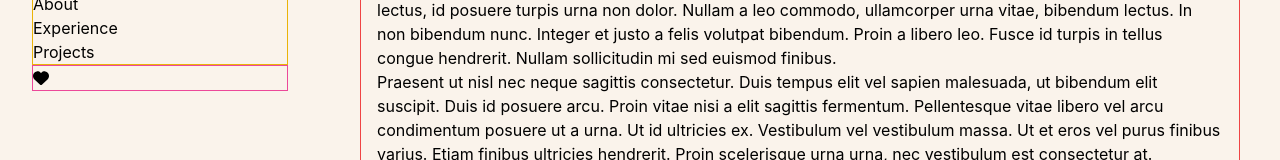
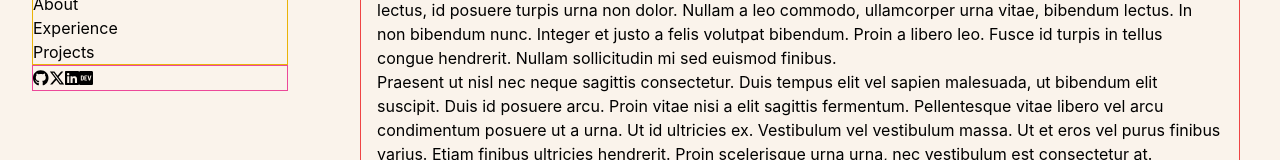
Before and after one commit to katebennert/chicken-nuggies, a React (Create React App) app: page / in a window 1280 px wide. Shown: the part 251-411 px from the top of the page. Built offline with nearby package versions, Linux system fonts and the light colour scheme.

Commit message:
Add professional icons

```diff
--- a/package.json
+++ b/package.json
@@ -3,6 +3,7 @@
   "version": "0.1.0",
   "private": true,
   "dependencies": {
+    "@fortawesome/free-brands-svg-icons": "^6.4.2",
     "@fortawesome/free-solid-svg-icons": "^6.4.2",
     "@fortawesome/react-fontawesome": "^0.2.0",
     "@testing-library/jest-dom": "^5.17.0",
--- a/src/App.js
+++ b/src/App.js
@@ -2,8 +2,7 @@ import Home from "./Home";
 import Nav from "./Nav";
 import Experience from "./Experience";
 import { FontAwesomeIcon } from '@fortawesome/react-fontawesome';
-import { faHeart } from '@fortawesome/free-solid-svg-icons';
-
+import { faDev, faGithub, faLinkedin, faXTwitter } from '@fortawesome/free-brands-svg-icons';
 
 function App() {
   return (
@@ -16,7 +15,10 @@ function App() {
           <Nav />
         </div>
         <div className="border border-pink-500"> {/* ICONS */}
-          <FontAwesomeIcon icon={faHeart} />
+          <FontAwesomeIcon icon={faGithub} />
+          <FontAwesomeIcon icon={faXTwitter} />
+          <FontAwesomeIcon icon={faLinkedin} />
+          <FontAwesomeIcon icon={faDev} />
         </div>
       </div>
       <div className="border border-red-500 flex-grow p-4 order-2 m-4 lg:m-10"> {/* RIGHT SIDE SCROLL*/}
```
Also changed, not shown: 1 other file (tests, documents, lock files or other folders).
